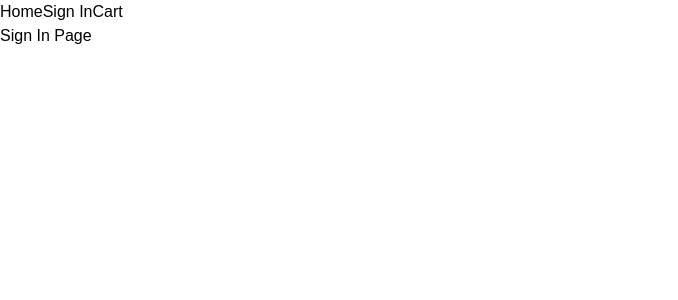
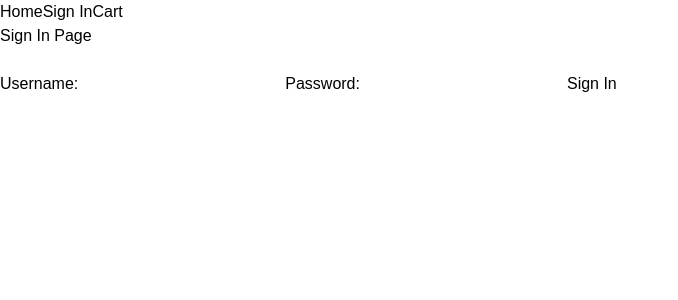
Before and after one commit to R-Kershaw/Ecommerce-Site, a React (Vite) app in the folder frontend/: page /users/signin in a window 1280 px wide. Shown: the top 300 px of the page, without its empty margins (0-678 px from the left). Built offline with nearby package versions, Linux system fonts and the light colour scheme.

Commit message:
Added sign in functionality

```diff
--- a/frontend/src/api/index.js
+++ b/frontend/src/api/index.js
@@ -117,7 +117,19 @@ export async function registerUser(username, password) {
 //POST
 export async function signInUser(username, password) {
     try {
-
+        const response = await fetch(`${BASE_API_URL}/auth/login`, {
+            method: "POST",
+            headers: {
+                'Content-Type': 'application/json'
+            },
+            body: JSON.stringify({
+                username: username,
+                password: password
+            })
+        });
+        const result = await response.json();
+        console.log(result);
+        return result;
     } catch (error) {
         console.log(error);
     }
--- a/frontend/src/pages/SignIn.jsx
+++ b/frontend/src/pages/SignIn.jsx
@@ -1,9 +1,56 @@
+import { json, useNavigate } from "react-router-dom";
+import { useState } from "react";
+import { signInUser } from "../api";
+
 export default function SignIn() {
+    const [username, setUsername] = useState("");
+    const [password, setPasssword] = useState("");
+    const [error, setError] = useState(null);
+    const navigate = useNavigate();
+
+    async function handleSubmit(event) {
+        event.preventDefault();
+
+        try {
+            const userData = await signInUser(username, password);
+            console.log(userData);
+            //set userData in authContext and localStorage
+            if (userData.token) {
+                navigate(`/`);
+            }
+            else {
+                setError(json.error);
+            }
+        } catch (error) {
+            setError(error.message);
+        }
+    }
+
     return (
         <>
             <h1>
                 Sign In Page
             </h1>
+            <br></br>
+            <div>
+                <form onSubmit={handleSubmit}>
+                    <label>
+                        Username:{""}
+                        <input
+                            value={username}
+                            onChange={(e) => setUsername(e.target.value)}
+                        />
+                    </label>
+                    <label>
+                        Password:{""}
+                        <input type="password"
+                            value={password}
+                            onChange={(e) => setPasssword(e.target.value)}
+                        />
+                    </label>
+                    <button>Sign In</button>
+                </form>
+            </div>
         </>
     )
 }
```
